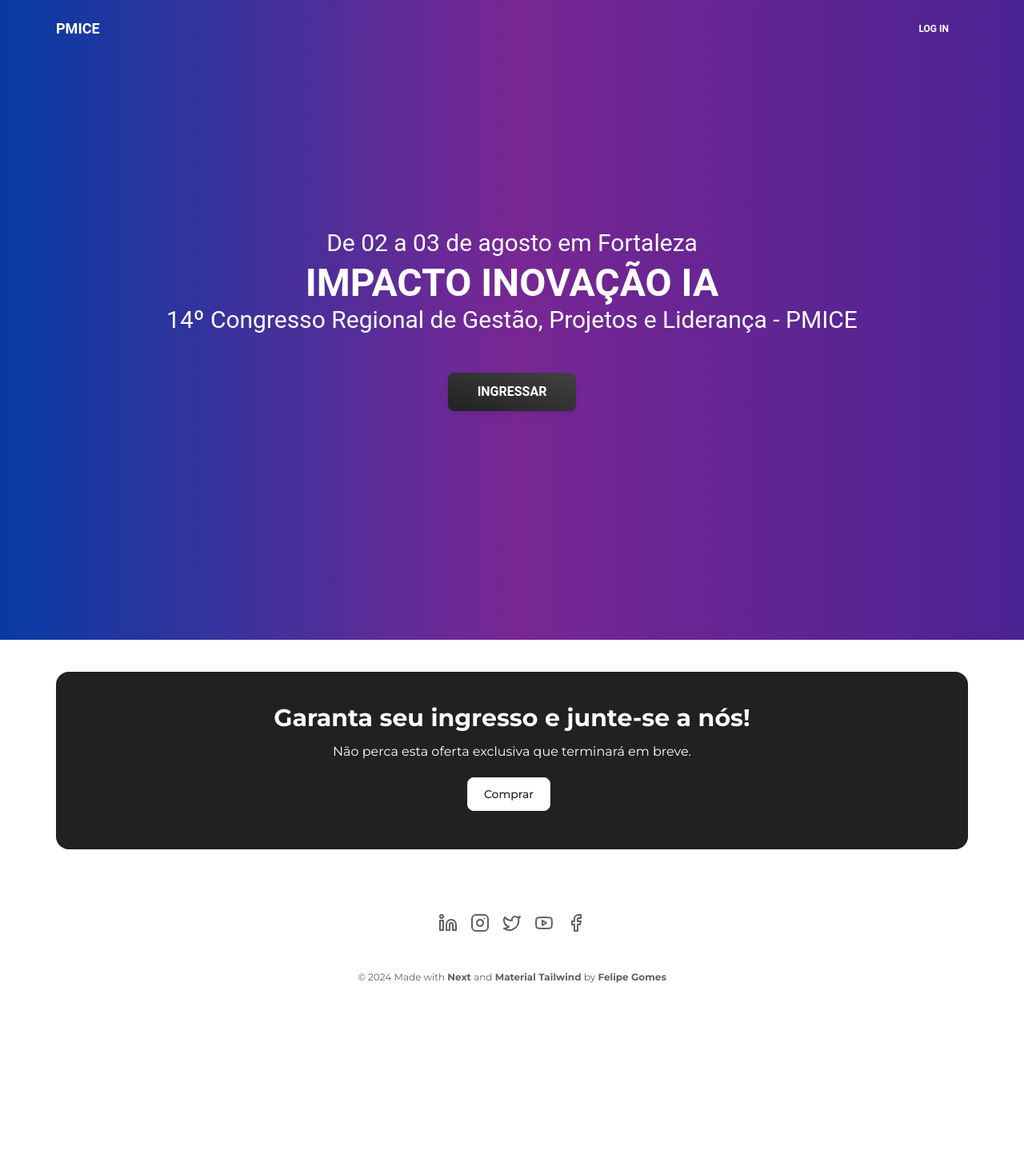
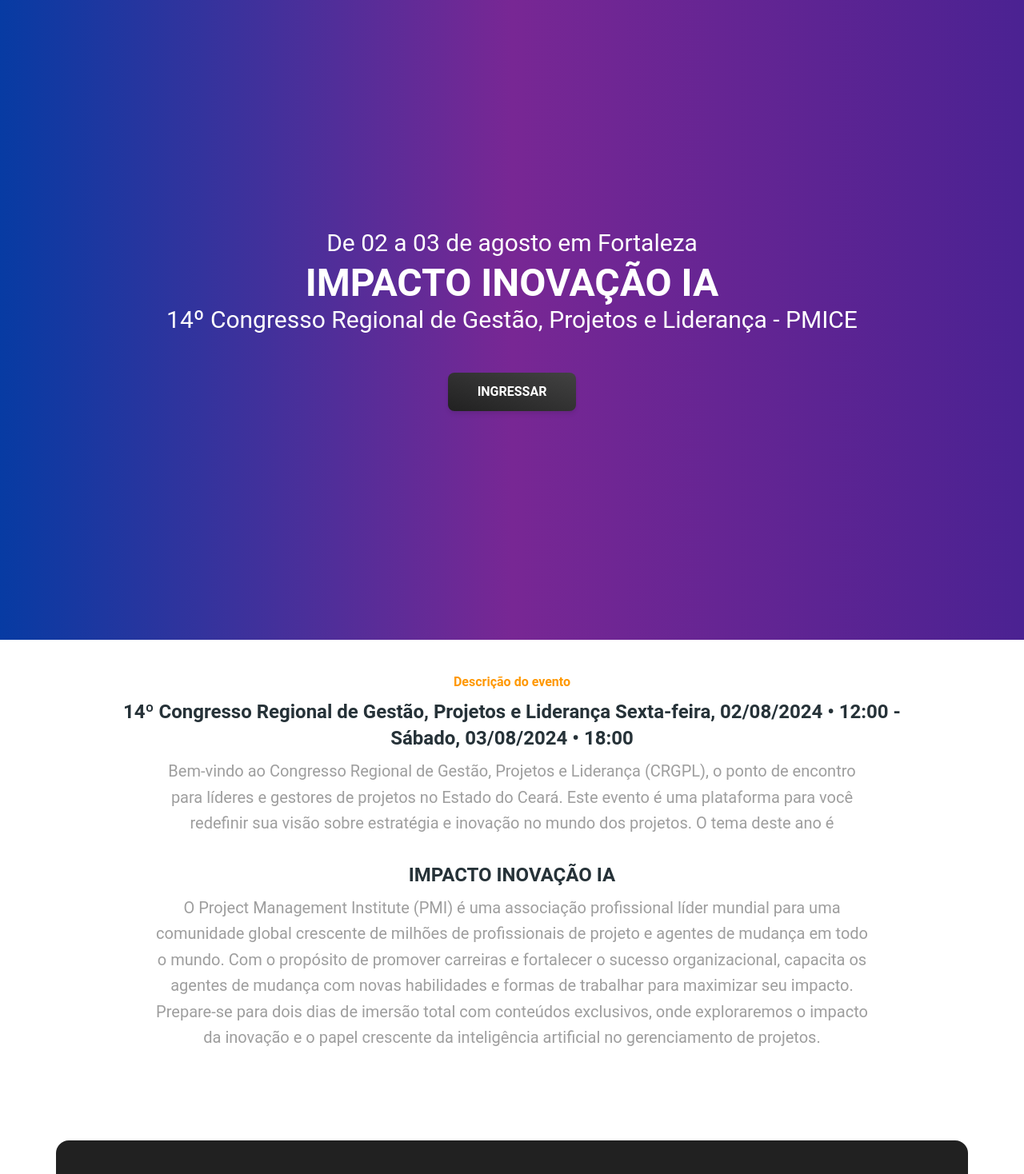
Before and after one commit to f3gomes/pmi-event-page, a Next.js app: page / in a window 1280 px wide. Shown: the top 1468 px of the page at 80% size. Before the commit the page ends 1250 px from the top, so only its background shows below. Built offline with nearby package versions, Linux system fonts and the light colour scheme.

Commit message:
feat: include about section

```diff
--- a/app/page.tsx
+++ b/app/page.tsx
@@ -1,12 +1,12 @@
+import AboutEvent from "@/components/about/about";
 import Footer from "@/components/footer/footer";
 import Hero from "@/components/hero/hero";
-import Navbar from "@/components/navbar/navbar";
 
 export default function Home() {
   return (
     <>
-      <Navbar />
       <Hero />
+      <AboutEvent />
       <Footer />
     </>
   );
--- /dev/null
+++ b/components/about-card/about-card.tsx
@@ -0,0 +1,33 @@
+import { Card, CardBody, Typography, Button } from "@material-tailwind/react";
+
+interface AboutCardProp {
+  title: string;
+  subTitle: string;
+  description: string;
+}
+
+export function AboutCard({ title, description, subTitle }: AboutCardProp) {
+  return (
+    <Card shadow={false}>
+      <CardBody className="h-[453px] p-5 flex flex-col justify-center items-center rounded-2xl bg-gray-900 ">
+        <Typography variant="h6" className="mb-4 text-center" color="white">
+          {subTitle}
+        </Typography>
+        <Typography variant="h4" className="text-center" color="white">
+          {title}
+        </Typography>
+        <Typography
+          color="white"
+          className="mt-2 mb-10 text-base w-full lg:w-8/12 text-center font-normal"
+        >
+          {description}
+        </Typography>
+        <Button color="white" size="sm">
+          view details
+        </Button>
+      </CardBody>
+    </Card>
+  );
+}
+
+export default AboutCard;
--- /dev/null
+++ b/components/about/about.tsx
@@ -0,0 +1,75 @@
+"use client";
+
+import { Typography } from "@material-tailwind/react";
+import AboutCard from "../about-card/about-card";
+
+const EVENT_INFO = [
+  {
+    title: "Cutting-Edge Insights!",
+    description:
+      "Gain deep insights into the latest AI trends, developments, and applications that are reshaping industries worldwide. ",
+    subTitle: "Presentation",
+  },
+  {
+    title: "Practical Knowledge!",
+    description:
+      "Attend workshops and hands-on sessions to acquire practical skills that you can apply immediately.",
+    subTitle: "Workshops",
+  },
+];
+
+export function AboutEvent() {
+  return (
+    <section className="container mx-auto flex flex-col items-center px-4 py-10">
+      <Typography variant="h6" className="text-center mb-2" color="orange">
+        Descrição do evento
+      </Typography>
+      <Typography variant="h4" className="text-center" color="blue-gray">
+        14º Congresso Regional de Gestão, Projetos e Liderança Sexta-feira,
+        02/08/2024 • 12:00 - <br /> Sábado, 03/08/2024 • 18:00
+      </Typography>
+      <Typography
+        variant="lead"
+        className="mt-2 lg:max-w-4xl mb-8 w-full text-center font-normal !text-gray-500"
+      >
+        Bem-vindo ao Congresso Regional de Gestão, Projetos e Liderança (CRGPL),
+        o ponto de encontro para líderes e gestores de projetos no Estado do
+        Ceará. Este evento é uma plataforma para você redefinir sua visão sobre
+        estratégia e inovação no mundo dos projetos. O tema deste ano é
+      </Typography>
+
+      <Typography variant="h4" className="text-center" color="blue-gray">
+        IMPACTO INOVAÇÃO IA
+      </Typography>
+
+      <Typography
+        variant="lead"
+        className="mt-2 lg:max-w-4xl mb-8 w-full text-center font-normal !text-gray-500"
+      >
+        O Project Management Institute (PMI) é uma associação profissional líder
+        mundial para uma comunidade global crescente de milhões de profissionais
+        de projeto e agentes de mudança em todo o mundo. Com o propósito de
+        promover carreiras e fortalecer o sucesso organizacional, capacita os
+        agentes de mudança com novas habilidades e formas de trabalhar para
+        maximizar seu impacto. Prepare-se para dois dias de imersão total com
+        conteúdos exclusivos, onde exploraremos o impacto da inovação e o papel
+        crescente da inteligência artificial no gerenciamento de projetos.
+      </Typography>
+
+      {/* <div className="mt-8 w-full grid grid-cols-1 md:grid-cols-2 gap-4 ">
+        {EVENT_INFO.map((props, idx) => (
+          <AboutCard key={idx} {...props} />
+        ))}
+        <div className="md:col-span-2">
+          <AboutCard
+            title="Networking!"
+            subTitle="Community"
+            description="Connect with industry leaders, AI experts, and fellow enthusiasts to build valuable professional relationships."
+          />
+        </div>
+      </div> */}
+    </section>
+  );
+}
+
+export default AboutEvent;
--- a/components/navbar/navbar.tsx
+++ b/components/navbar/navbar.tsx
@@ -95,6 +95,7 @@
         >
           PMICE
         </Typography>
+
         {/* <div>
           <ul
             className={`ml-10 hidden items-center gap-6 lg:flex ${isScrolling ? "text-gray-900" : "text-white"
@@ -111,7 +112,7 @@
 
         <div className="hidden items-center gap-4 lg:flex">
           <Button color={isScrolling ? "gray" : "white"} variant="text">
-            Log in
+            Entrar
           </Button>
         </div>
         <IconButton
@@ -140,7 +141,7 @@
           </ul> */}
 
           <div className="mt-6 flex items-center gap-4">
-            <Button variant="text">Log in</Button>
+            <Button variant="text">Entrar</Button>
           </div>
         </div>
       </Collapse>
```
